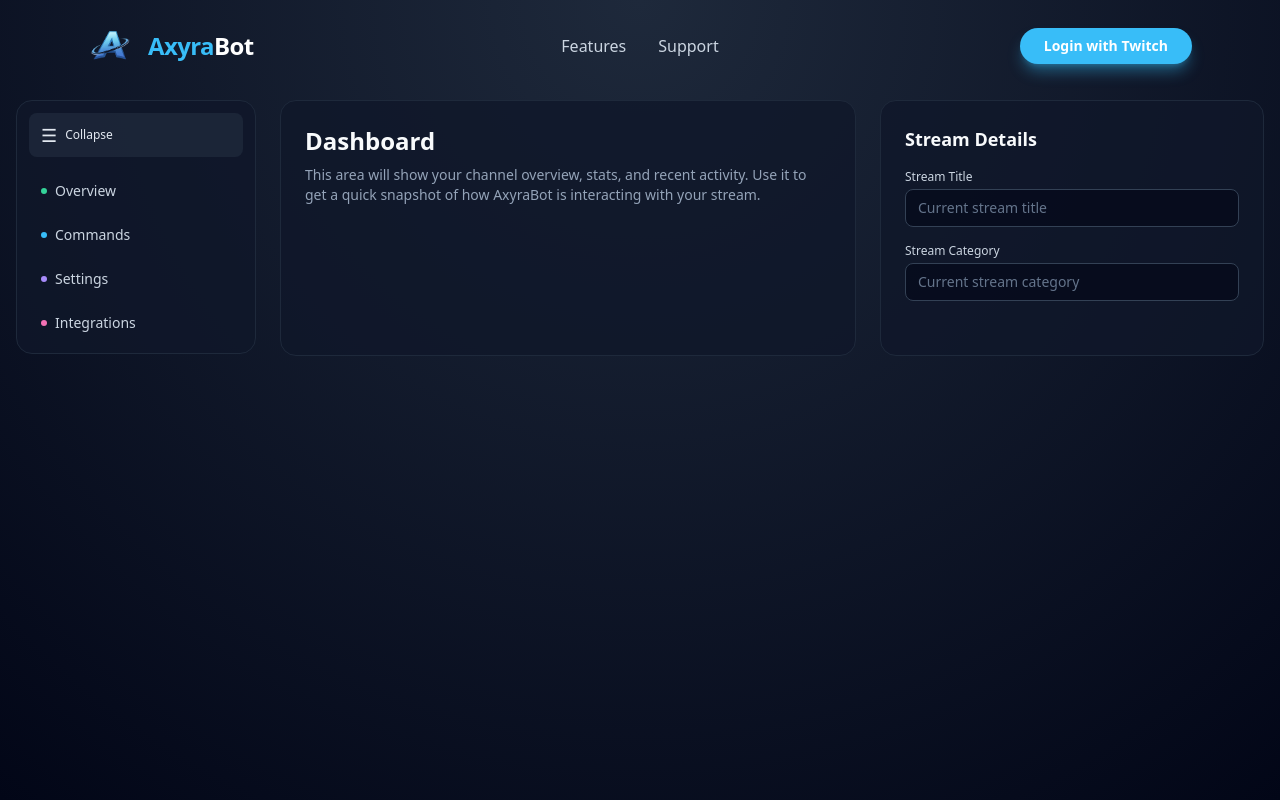
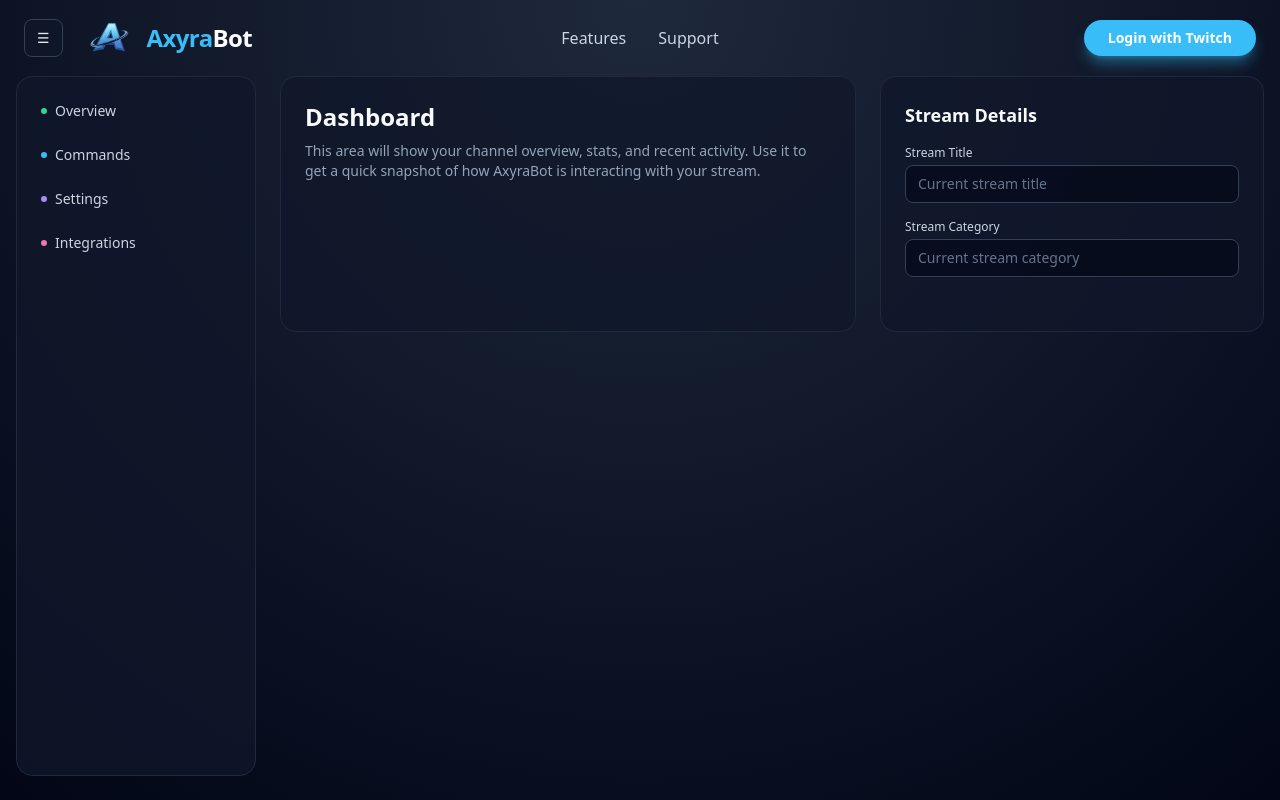
Before and after one commit to nopopcorn12312/AxyraBot, a Next.js app in the folder frontend/: page /dashboard in a window 1280 px wide. Built offline with nearby package versions, Linux system fonts and the light colour scheme; no server answers.

Commit message:
Changed heros within dashbaord

```diff
--- a/frontend/app/dashboard/page.tsx
+++ b/frontend/app/dashboard/page.tsx
@@ -58,9 +58,16 @@
   const primaryLabel = isLoggedIn ? "Dashboard" : "Login with Twitch";
 
   return (
-    <main className="min-h-screen flex flex-col px-4 bg-[radial-gradient(circle_at_top,_#1e293b,_#020617)]">
-      <header className="w-full max-w-6xl mx-auto mt-6 flex items-center px-6">
+    <main className="min-h-screen flex flex-col bg-[radial-gradient(circle_at_top,_#1e293b,_#020617)]">
+      <header className="w-full flex items-center justify-between px-6 py-4">
         <div className="flex items-center gap-4 flex-1">
+          <button
+            type="button"
+            onClick={() => setSidebarOpen((open) => !open)}
+            className="mr-2 rounded-lg bg-slate-900/70 px-3 py-2 text-sm font-medium text-slate-200 hover:bg-slate-800 border border-slate-700"
+          >
+            ☰
+          </button>
           <Image
             src={AxyraBotPFP}
             alt="AxyraBot profile picture"
@@ -113,19 +120,11 @@
         </div>
       </header>
 
-      <div className="flex-1 flex w-full mt-8 gap-6 items-start">
+      <div className="flex flex-1 w-full gap-6 px-4 pb-6 items-stretch">
         <div
           className={`${sidebarOpen ? "w-60" : "w-16"} flex flex-col rounded-2xl border border-slate-800 bg-slate-900/80 p-3 transition-all duration-200`}
         >
-          <button
-            type="button"
-            onClick={() => setSidebarOpen((open) => !open)}
-            className="mb-4 flex items-center gap-2 rounded-lg bg-slate-800/80 px-3 py-2 text-xs font-medium text-slate-200 hover:bg-slate-700"
-          >
-            <span className="text-lg">☰</span>
-            {sidebarOpen && <span>Collapse</span>}
-          </button>
-          <nav className="flex flex-col gap-2 text-sm text-slate-300">
+          <nav className="mt-1 flex flex-col gap-2 text-sm text-slate-300">
             <button className="flex items-center gap-2 rounded-lg px-3 py-2 hover:bg-slate-800 text-left">
               <span className="h-1.5 w-1.5 rounded-full bg-emerald-400" />
               {sidebarOpen && <span>Overview</span>}
```
